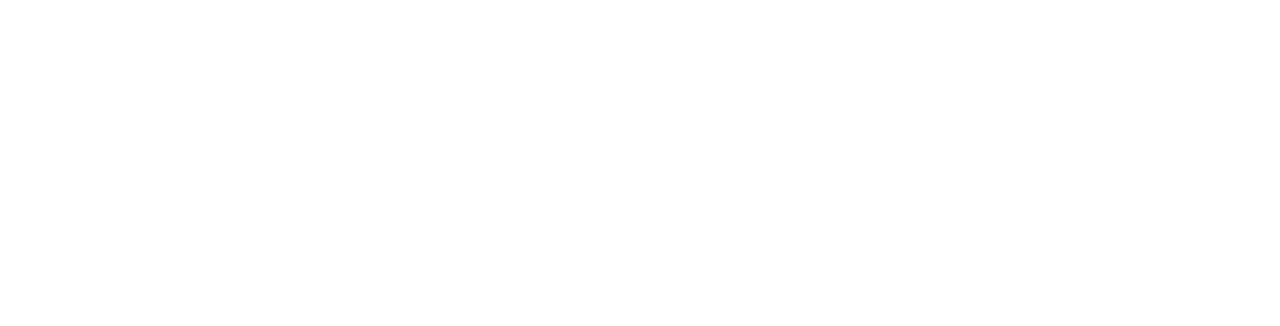
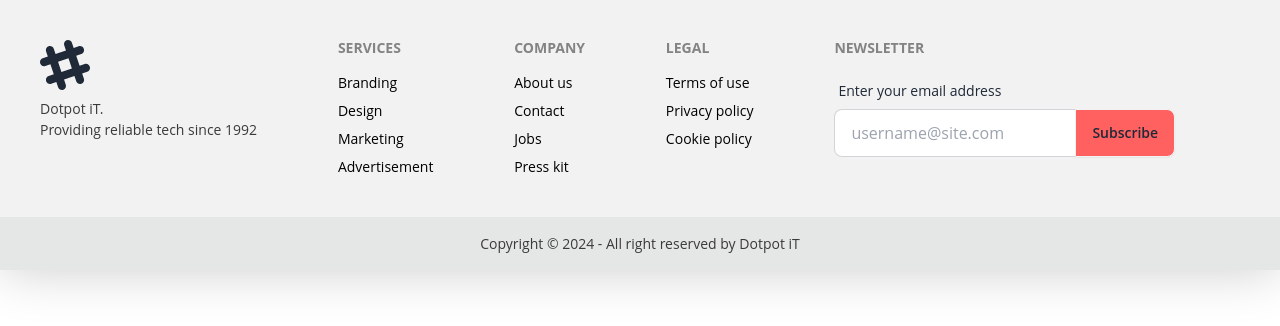
Before and after one commit to shakibul22/e-commerce-client, a React (Vite) app: page / in a window 1280 px wide. Shown: the top 326 px of the page. Built offline with nearby package versions, Linux system fonts and the light colour scheme.

Commit message:
footer added

```diff
--- a/src/App.jsx
+++ b/src/App.jsx
@@ -1,16 +1,15 @@
-import { Outlet } from "react-router-dom"
-import Header from "./Components/Header"
-
+import { Outlet } from "react-router-dom";
+import Header from "./Components/Header";
+import { Footer } from "./Components/Footer";
 
 function App() {
-
   return (
     <div id="wrapper">
-     <Header/>
-     <Outlet/>
-
+      <Header />
+      <Outlet />
+      <Footer />
     </div>
-  )
+  );
 }
 
-export default App
+export default App;
```
